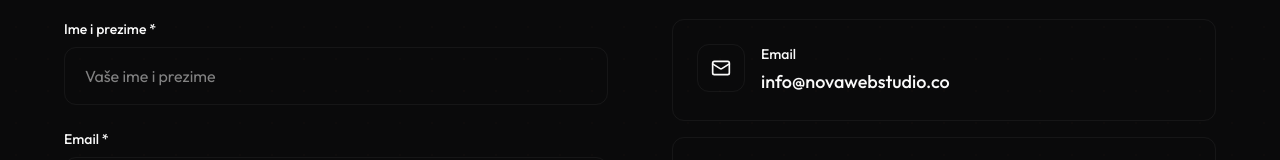
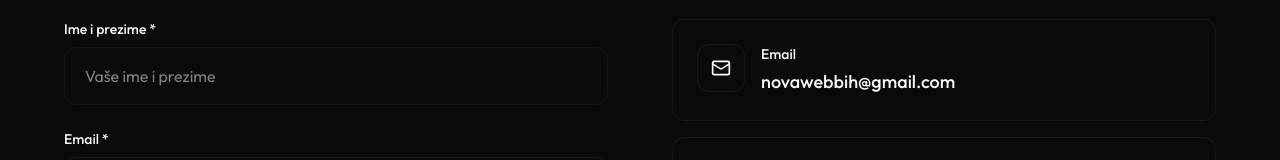
Before and after one commit to dragang1/novawebstudio, a Next.js app: page /kontakt in a window 1280 px wide. Shown: the part 493-653 px from the top of the page. Built offline with nearby package versions, Linux system fonts and the light colour scheme; no server answers.

Commit message:
contact info update

```diff
--- a/app/kontakt/page.tsx
+++ b/app/kontakt/page.tsx
@@ -10,8 +10,8 @@ export default function KontaktPage() {
     {
       icon: Mail,
       label: "Email",
-      value: "info@novawebstudio.co",
-      href: "mailto:info@novawebstudio.co",
+      value: "novawebbih@gmail.com",
+      href: "mailto:novawebbih@gmail.com",
       color: "text-accent-500",
       bgColor: "bg-accent-500/10",
     },
--- a/components/Footer.tsx
+++ b/components/Footer.tsx
@@ -22,7 +22,7 @@ export default function Footer() {
   ];
 
   const contactInfo = [
-    { icon: Mail, text: "info@novawebstudio.co", color: "text-accent-500",href: "mailto:info@novawebstudio.co",},
+    { icon: Mail, text: "novawebbih@gmail.com", color: "text-accent-500",href: "mailto:novawebbih@gmail.com",},
     { icon: Phone, text: "+387 66 745 772", color: "text-emerald-500",href: "tel:+38766745772", },
     { icon: Instagram, text: "@novawebstudio.co",
     color: "text-blue-500",
--- a/lib/site.ts
+++ b/lib/site.ts
@@ -1,7 +1,7 @@
 export const baseUrl =
   process.env.NEXT_PUBLIC_SITE_URL || "https://novawebstudio.co";
 export const companyName = "Nova Web Studio";
-export const companyEmail = "info@novawebstudio.co";
+export const companyEmail = "novawebbih@gmail.com";
 export const companyPhone = "+38766745772";
 export const companyDescription =
   "Izrada modernih web sajtova  koji donose klijente. Specijalizovani za lokalne biznise, e-commerce i SEO.";
```
